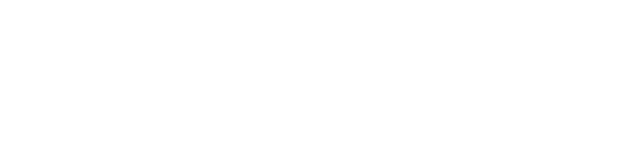
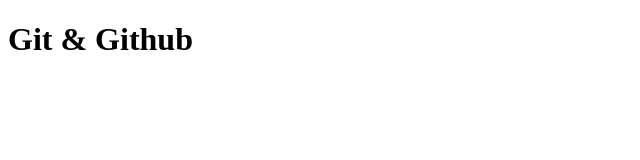
Before and after one commit to Jimmybilbo/cset2022, a plain HTML site: page index.html in a window 1280 px wide. Shown: the whole page, without its empty margins (0-640 px from the left). Drawn offline with Linux system fonts and the light colour scheme.

Commit message:
added title and h1 tag

```diff
--- a/index.html
+++ b/index.html
@@ -2,11 +2,9 @@
 <html lang="en">
 <head>
     <meta charset="UTF-8">
-    <meta http-equiv="X-UA-Compatible" content="IE=edge">
-    <meta name="viewport" content="width=device-width, initial-scale=1.0">
-    <title>Document</title>
+    <title>Git & GitHub</title>
 </head>
 <body>
-
+    <h1>Git & Github</h1>
 </body>
 </html>
```
